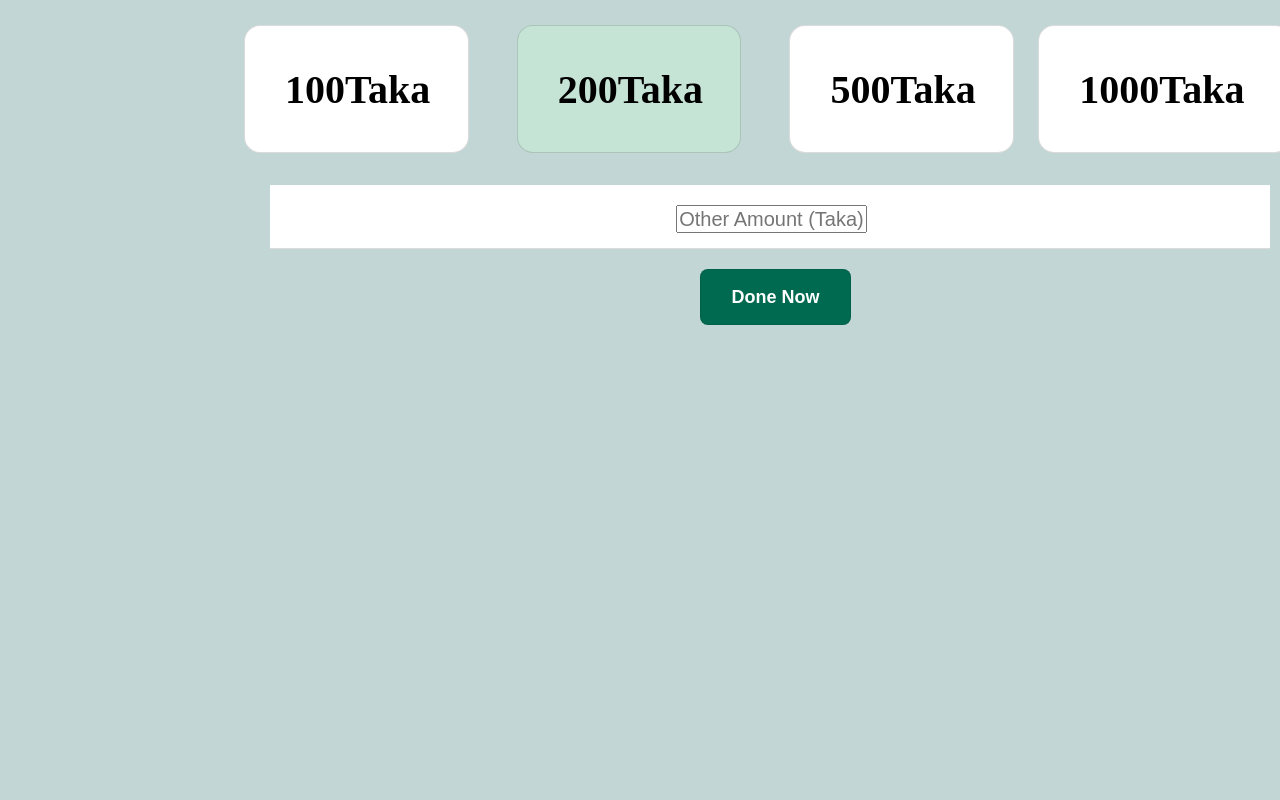
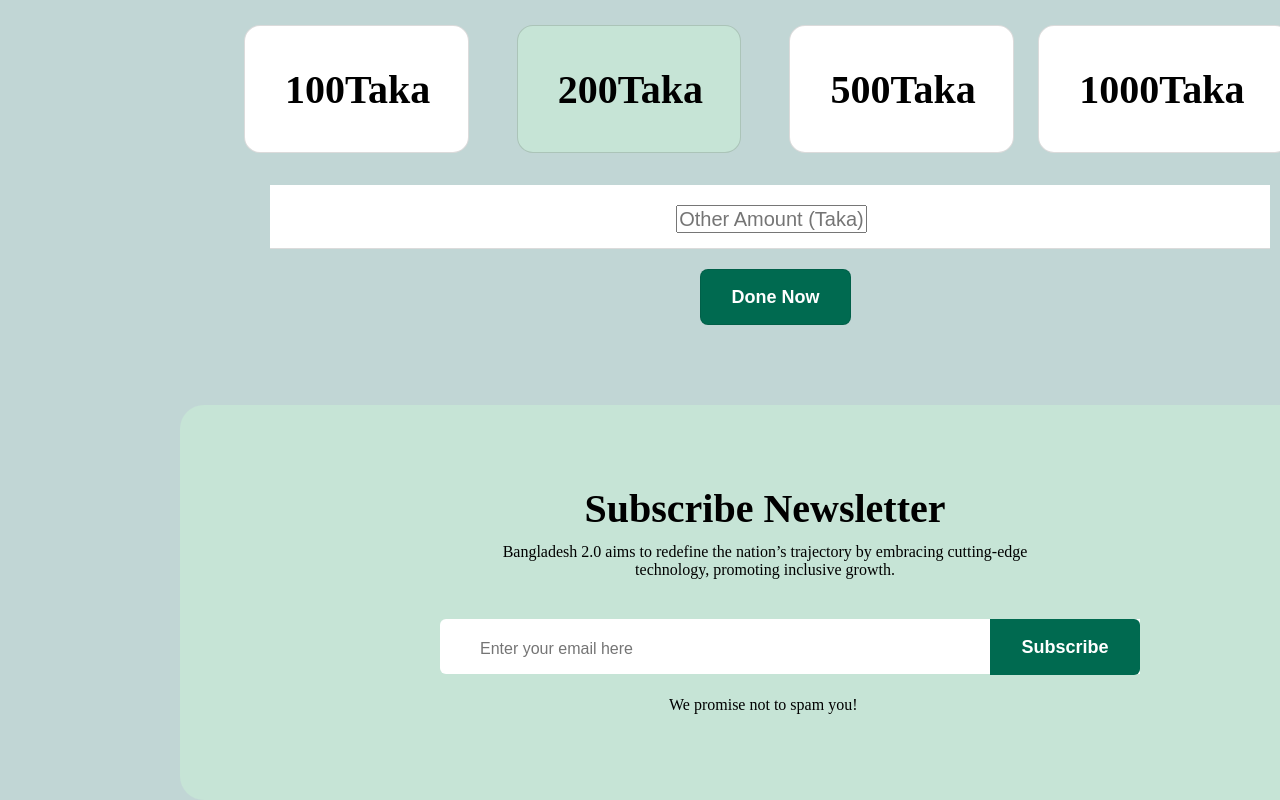
Before and after one commit to kamru25/assignment-one, a plain HTML site: page index.html in a window 1280 px wide. Shown: the part 4084-4884 px from the top of the page. Before the commit the page ends 4409 px from the top, so only its background shows below. Drawn offline with Linux system fonts and the light colour scheme.

Commit message:
subscribe area added

```diff
--- a/index.html
+++ b/index.html
@@ -263,6 +263,21 @@
 
     <button class="dnt-buton">Done Now</button>
 
+    <div class="subscribe-area">
+      <h1 class="subscribe-area-heading">Subscribe Newsletter</h1>
+      <p class="subscribe-area-text">Bangladesh 2.0 aims to redefine the nation’s trajectory by embracing cutting-edge
+        technology, promoting inclusive
+        growth.</p>
+      <div class="sub-email-area">
+        <div class="email-input">
+          <input class="email" type="email" name="" id="" placeholder="Enter your email here">
+        </div>
+        <div class="subscribe-btn-div"><button class="subscribe-btn">Subscribe</button></div>
+      </div>
+      <p class="subscribe-area-last-content">We promise not to spam you!</p>
+
+    </div>
+
 
 
   </main>
--- a/styles/style.css
+++ b/styles/style.css
@@ -514,6 +514,7 @@ border-bottom: 1px solid rgba(14, 14, 14, 0.15);
 background: rgb(255, 255, 255);
 margin-left: 270px;
 
+
 }
 .donate-amount-set{
 width: 187px;
@@ -523,6 +524,7 @@ font-weight: 400;
 text-align: center;
 margin-top: 20px;
 margin-left: 406px;
+
 
 }
 
@@ -538,5 +540,77 @@ margin-left: 700px;
 color: white;
 font-size: 18px;
 font-weight: 600;
+}
+
+/* subscribe area */
+.subscribe-area{
+width: 1170px;
+height: 395px;
+border-radius: 24px;
+background: rgb(198, 228, 214);
+margin-top: 80px;
+margin-left: 180px;
+}
+.subscribe-area-heading{
+  width: 622px;
+height: 48px;
+padding-top: 80px;
+margin-left: 100px;
+text-align: center;
+margin: 0 auto;
+font-size: 40px;
+font-weight: 700;
+}
+.subscribe-area-text{
+width: 580px;
+font-size: 16px;
+font-weight: 400;
+text-align: center;
+padding: 40px;
+text-align: center;
+margin: 0 auto;
+padding-top: 10px;
+}
+
+/* subcribe area */
+.sub-email-area{
+width: 700px;
+height: 55px;
+border-radius: 6px 0px 0px 6px;
+background: rgb(255, 255, 255);
+display: flex;
+justify-content: space-between;
+text-align: left;
+margin-left: 260px;
+}
+
+.email{
+width: 157px;
+height: 19px;
+font-size: 16px;
+font-weight: 400;
+margin-top: 20px;
+margin-left: 40px;
+border: none;
+}
+.subscribe-btn{
+width: 150px;
+height: 56px;
+border-radius: 0px 6px 6px 0px;
+background: rgb(0, 106, 80);
+font-size: 18px;
+font-weight: 600;
+color: white;
+border: none;
+}
+.subscribe-btn-div{
 
 }
+.subscribe-area-last-content{
+  margin-top: 22px;
+  margin-left: 489px;
+  width: 622px;
+height: 19px;
+font-size: 16px;
+font-weight: 400;
+}
```
